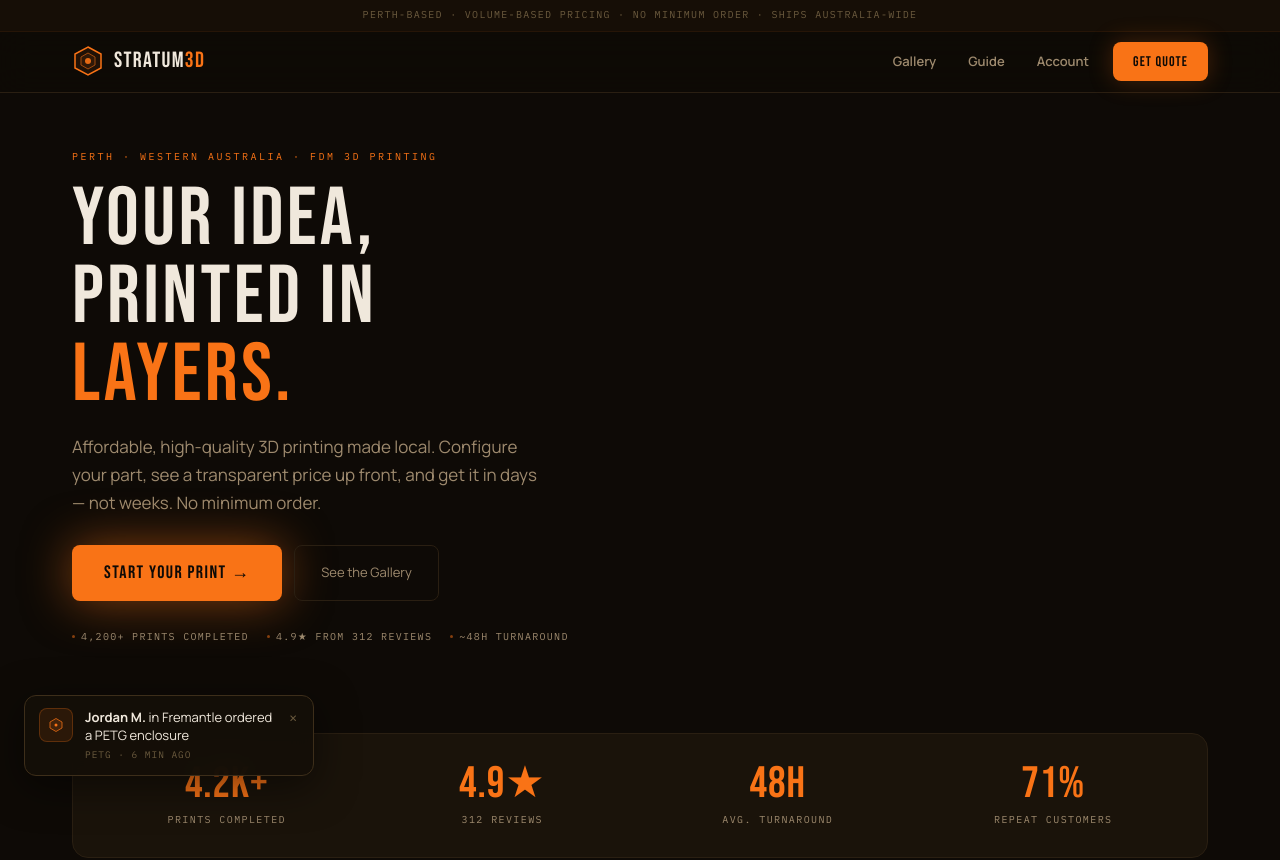
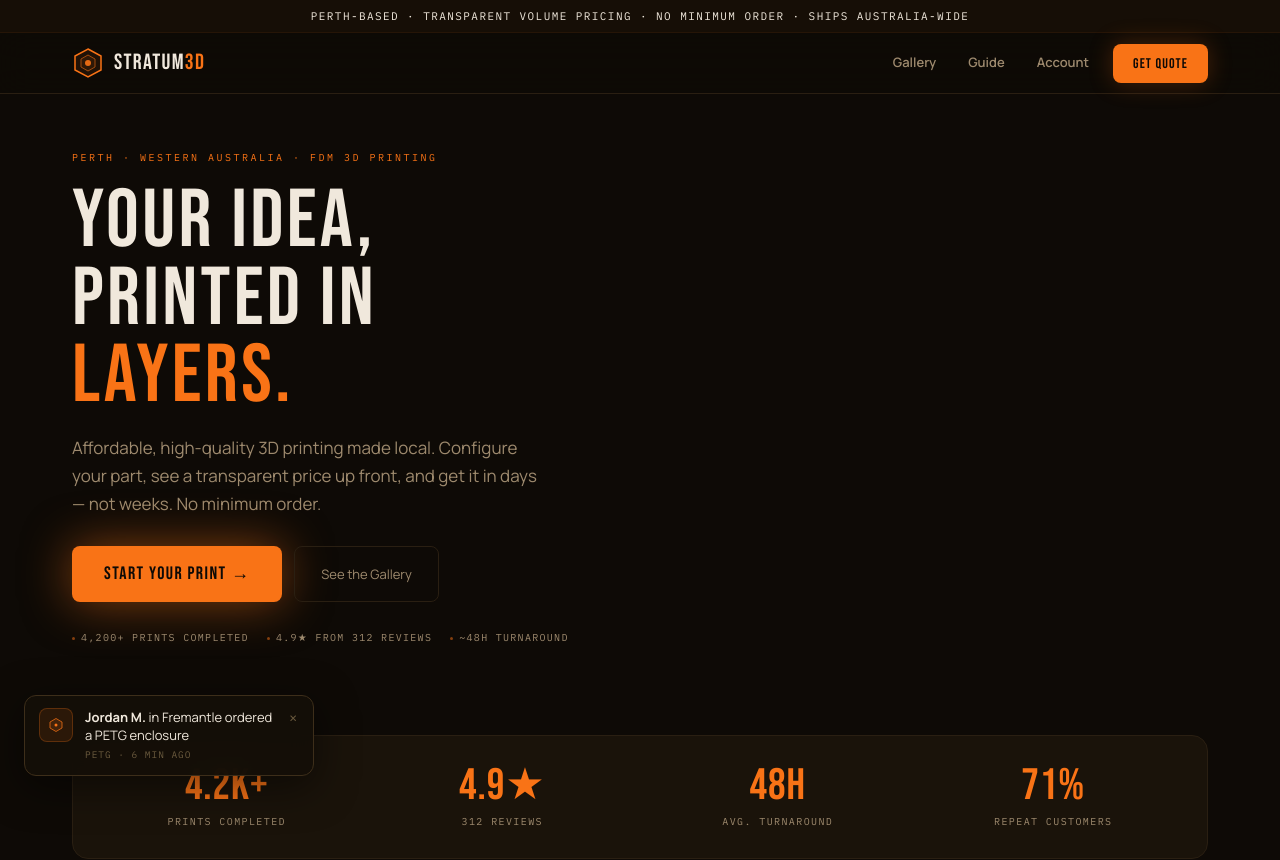
Before and after one commit to BT888BT/Stratum3D, a Next.js app: page / in a window 1280 px wide. Shown: the top 860 px of the page. Built offline with nearby package versions, Linux system fonts and the light colour scheme.

Commit message:
push and commin

```diff
--- a/app/layout.tsx
+++ b/app/layout.tsx
@@ -78,8 +78,8 @@ export default function RootLayout({ children }: Readonly<{ children: React.Reac
 
           {/* Announce bar — scrolls away naturally */}
           <div className="announce-bar">
-            <span className="font-mono" style={{ fontSize: 10, color: "var(--muted)", letterSpacing: "0.13em", textTransform: "uppercase" }}>
-              Perth-based&nbsp;·&nbsp;Volume-based pricing&nbsp;·&nbsp;No minimum order&nbsp;·&nbsp;Ships Australia-wide
+            <span className="font-mono" style={{ fontSize: 11, color: "var(--text)", letterSpacing: "0.13em", textTransform: "uppercase" }}>
+              Perth-based&nbsp;·&nbsp;Transparent volume pricing&nbsp;·&nbsp;No minimum order&nbsp;·&nbsp;Ships Australia-wide
             </span>
           </div>
 
```
